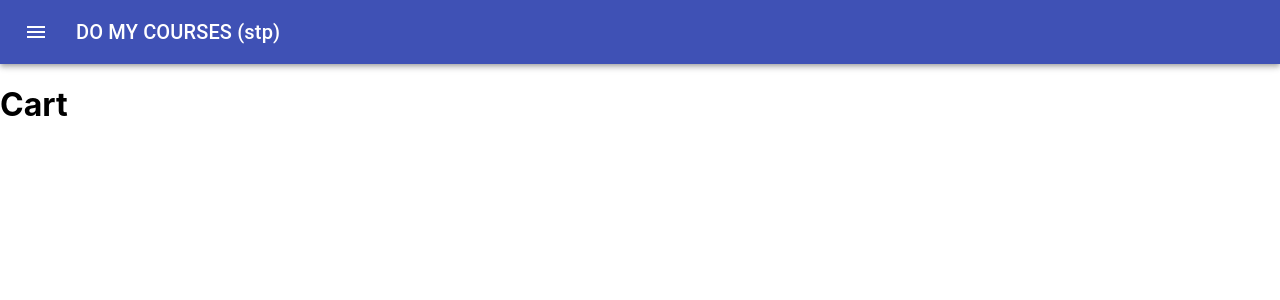
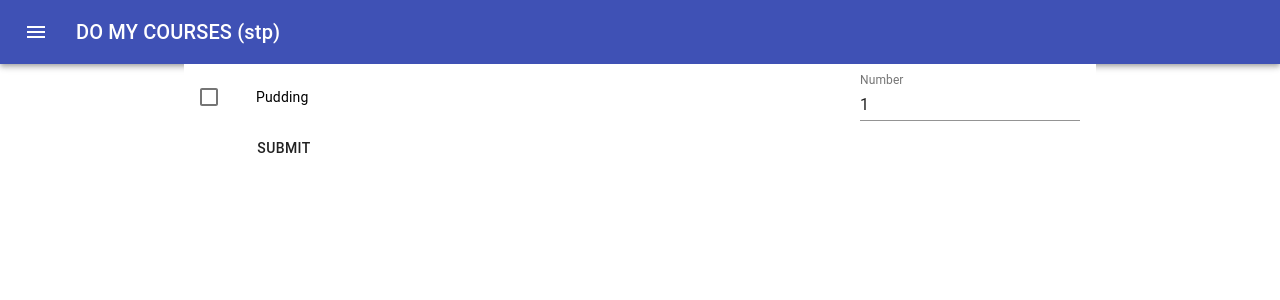
Before and after one commit to Bengiluem/domycourses-client, a React (Create React App) app: page /cart in a window 1280 px wide. Shown: the top 300 px of the page. Built offline with nearby package versions, Linux system fonts and the light colour scheme.

Commit message:
feature(cart)

```diff
--- /dev/null
+++ b/src/state/Cart/api.ts
@@ -0,0 +1,9 @@
+export async function postCartQuery(urls: string[]) {
+  return fetch("http://localhost:8000/api/recipes", {
+    method: "POST",
+    body: JSON.stringify({ recipes: urls }),
+    headers: {
+      "Content-Type": "application/json",
+    },
+  });
+}
--- /dev/null
+++ b/src/state/Cart/atom.ts
@@ -0,0 +1,29 @@
+import { atom, RecoilState } from "recoil";
+
+import { v4 } from "uuid";
+import { IRecipe } from "../Recipe/atom";
+
+export const makeId = (): string => v4();
+
+interface CartItem {
+  recipe: IRecipe;
+  quantity: number;
+}
+
+export interface ICart {
+  items: CartItem[];
+  response: {
+    [ingrediant: string]: {
+      unit: any;
+      quantity: number;
+      complement: string;
+    };
+  } | null;
+}
+
+export const cartState: RecoilState<ICart> = atom<ICart>({
+  key: "cartState", // unique ID (with respect to other atoms/selectors)
+  default: { items: [], response: null }, // default value (aka initial value)
+});
+
+export default cartState;
--- a/src/state/Recipe/atom.ts
+++ b/src/state/Recipe/atom.ts
@@ -8,6 +8,7 @@ export interface IRecipe {
   id: string;
   name: string;
   link: string;
+  quantity?: number;
 }
 
 export const recipesState: RecoilState<IRecipe[]> = atom<IRecipe[]>({
@@ -18,6 +19,7 @@ export const recipesState: RecoilState<IRecipe[]> = atom<IRecipe[]>({
       name: "Pudding",
       link:
         "https://www.marmiton.org/recettes/recette_le-pudding-de-quand-j-etais-p-tite_31801.aspx",
+      quantity: 0,
     },
   ], // default value (aka initial value)
 });
--- a/src/views/Cart/Cart.component.tsx
+++ b/src/views/Cart/Cart.component.tsx
@@ -1,8 +1,143 @@
-import React from "react";
+import React, { useEffect } from "react";
 import { withRouter } from "react-router";
 
-const Cart: React.FC = (): JSX.Element => {
-  return <h1>Cart</h1>;
-};
+import { createStyles, makeStyles, Theme } from "@material-ui/core/styles";
+
+import Container from "@material-ui/core/Container";
+import TextField from "@material-ui/core/TextField";
+import List from "@material-ui/core/List";
+import ListItem from "@material-ui/core/ListItem";
+import ListItemIcon from "@material-ui/core/ListItemIcon";
+import ListItemSecondaryAction from "@material-ui/core/ListItemSecondaryAction";
+import ListItemText from "@material-ui/core/ListItemText";
+import Checkbox from "@material-ui/core/Checkbox";
+import Button from "@material-ui/core/Button";
+import { useRecoilCallback, useRecoilState } from "recoil";
+
+import recipesState, { IRecipe } from "../../state/Recipe/atom";
+
+import cartState, { ICart } from "../../state/Cart/atom";
+import { postCartQuery } from "../../state/Cart/api";
+
+const useStyles = makeStyles((theme: Theme) =>
+  createStyles({
+    root: {
+      width: "100%",
+      backgroundColor: theme.palette.background.paper,
+    },
+  })
+);
+
+function Cart() {
+  const classes = useStyles();
+  const [checked, setChecked] = React.useState<Array<number>>([]);
+  const [recipes, setRecipes] = useRecoilState<IRecipe[]>(recipesState);
+  const [cart, setCart] = useRecoilState<ICart>(cartState);
+
+  const handleToggle = (value: number) => () => {
+    const currentIndex = checked.indexOf(value);
+    const newChecked = [...checked];
+
+    if (currentIndex === -1) {
+      newChecked.push(value);
+    } else {
+      newChecked.splice(currentIndex, 1);
+    }
+
+    setChecked(newChecked);
+  };
+
+  const yourPostQuery = async () => {
+    const response = await postCartQuery(
+      cart.items.map((item) => item.recipe.link)
+    );
+    const body = await response.json();
+    setCart({
+      ...cart,
+      response: body,
+    });
+  };
+
+  const handleQuantityChanged = (id: string, value: number) => {
+    const recipeIndex: number = recipes.findIndex((record) => record.id === id);
+
+    if (recipeIndex >= 0) {
+      const recipe = recipes[recipeIndex];
+      const newRecipes: IRecipe[] = [...recipes];
+      newRecipes.splice(recipeIndex, 1, { ...recipe, quantity: value });
+      setRecipes(newRecipes);
+    }
+  };
+
+  const handleSubmit = async () => {
+    const test: IRecipe[] = checked.map((index) => recipes[index]);
+    const newCart: ICart = test.reduce(
+      (acc: ICart, recipe: IRecipe) => ({
+        ...acc,
+        items: [
+          ...acc.items,
+          {
+            recipe,
+            quantity: recipe.quantity ?? 0,
+          },
+        ],
+      }),
+      { items: [], response: null }
+    );
+    setCart(newCart);
+    await yourPostQuery();
+  };
+
+  return (
+    <Container maxWidth="md">
+      <List className={classes.root}>
+        {recipes.map((recipe: IRecipe, index: number) => {
+          const labelId = `checkbox-list-label-${recipe.id}`;
+
+          return (
+            <ListItem
+              key={recipe.id}
+              role={undefined}
+              dense
+              button
+              onClick={handleToggle(index)}
+            >
+              <ListItemIcon>
+                <Checkbox
+                  edge="start"
+                  checked={checked.indexOf(index) !== -1}
+                  tabIndex={-1}
+                  disableRipple
+                  inputProps={{ "aria-labelledby": labelId }}
+                />
+              </ListItemIcon>
+              <ListItemText id={labelId} primary={`${recipe.name}`} />
+              <ListItemSecondaryAction>
+                <TextField
+                  onChange={(event) =>
+                    handleQuantityChanged(
+                      recipe.id,
+                      parseInt(event.target.value, 10)
+                    )
+                  }
+                  id="standard-number"
+                  label="Number"
+                  type="number"
+                  defaultValue={1}
+                  InputLabelProps={{
+                    shrink: true,
+                  }}
+                />
+              </ListItemSecondaryAction>
+            </ListItem>
+          );
+        })}
+      </List>
+      <Button style={{ width: "200px" }} onClick={() => handleSubmit()}>
+        Submit
+      </Button>
+    </Container>
+  );
+}
 
 export default withRouter(Cart);
```
